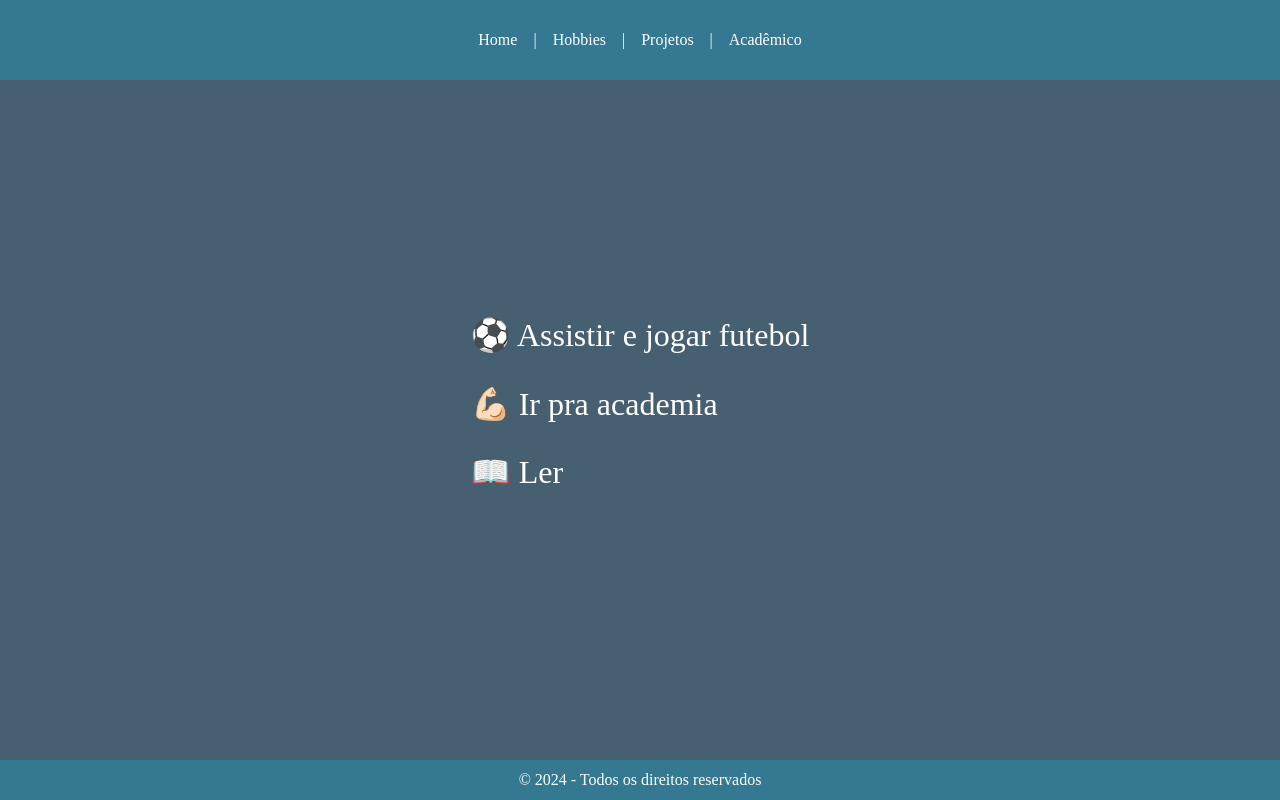
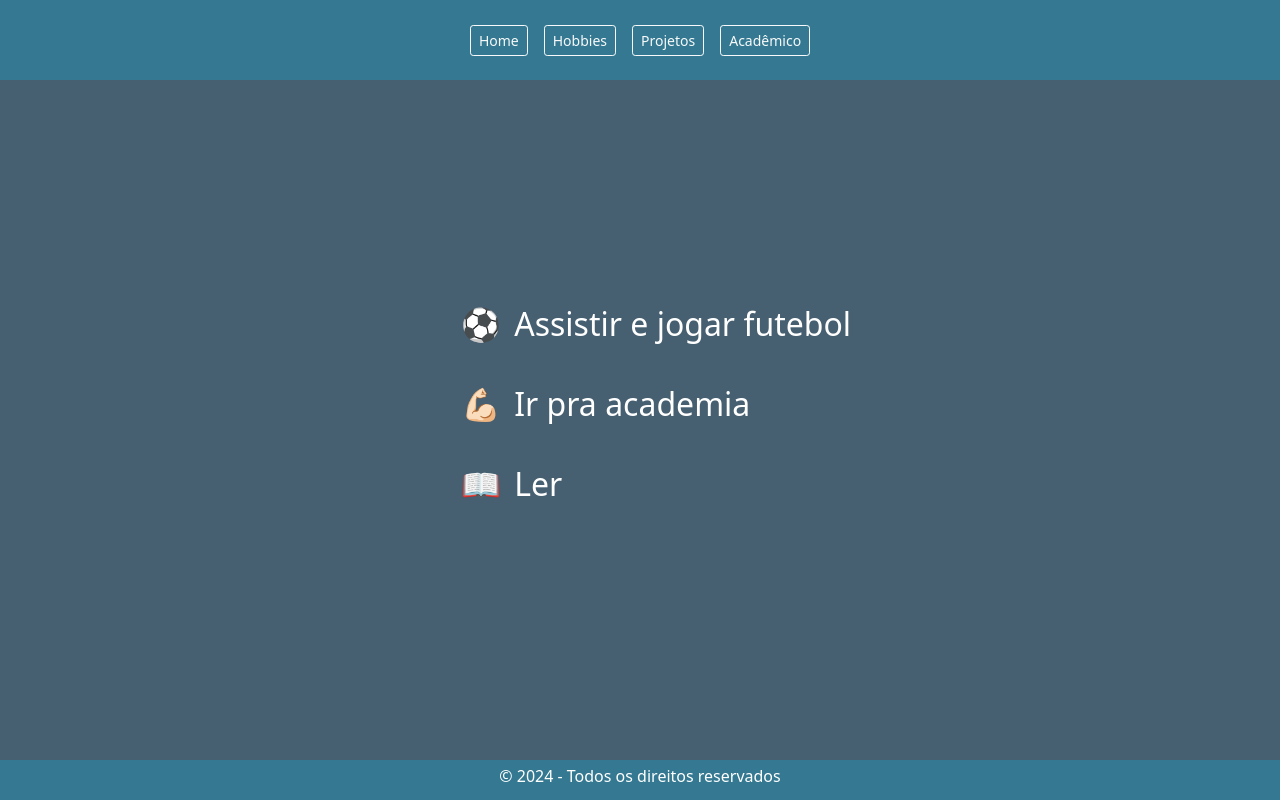
Before and after one commit to gui-benedito/portfolio_digital, a Flask app: page /hobbies in a window 1280 px wide. Run offline with Flask 3, Linux system fonts and the light colour scheme.

Commit message:
Reestruturação dos diretórios criação de arquivo estático com dicionários: projetos, acadêmicos e hobbies crianção de figuras via css templates html renderizando conteúdos também a partir de comandos python

```diff
--- a/api/app.py
+++ b/api/app.py
@@ -1,4 +1,5 @@
 from flask import Flask, render_template
+from  statics import projects, hobbies, academicos
 
 app = Flask(__name__)
 
@@ -8,16 +9,16 @@ def home():
     return render_template ("index.html", title = titulo)
 
 @app.route("/hobbies")
-def hobbies():
+def hobbies_page():
     titulo = "Hobbies"
-    return render_template ("hobbies.html", title = titulo)
+    return render_template ("hobbies.html", title = titulo, hobbies=hobbies)
 
 @app.route("/projetos")
 def projetos():
     titulo = "Projetos"
-    return render_template ("projetos.html", title = titulo)
+    return render_template ("projetos.html", title = titulo, projetos=projects)
 
 @app.route("/academico")
-def academico():
+def academico_page():
     titulo = "Acadêmico"
-    return render_template ("academico.html", title = titulo)
+    return render_template ("academico.html", title = titulo, academicos=academicos)
--- a/api/static/estilo/style.css
+++ b/api/static/estilo/style.css
@@ -49,6 +49,7 @@ nav a {
 #perfil_img {
     width: 303px;
     height: 301px;
+    box-shadow: 0 4px 8px 0 rgba(0, 0, 0, 0.2), 0 6px 20px 0 rgba(0, 0, 0, 0.19);
 }
 
 .main-content {
@@ -74,6 +75,19 @@ ul.academico-list li::before {
     content: '🎓';
 }
 
+.hobbies-list #futebol::before {
+    content: '⚽';
+    margin-right: 5px;
+}
+.hobbies-list #academia::before {
+    content: '💪🏻';
+    margin-right: 5px;
+}
+.hobbies-list #ler::before {
+    content: '📖';
+    margin-right: 5px;
+}
+
 .project_content h2 {
     font-size: 48px;
     margin-bottom: 1.5em;
@@ -91,6 +105,7 @@ footer {
     display: flex;
     justify-content: center;
     align-items: center;
+    padding-top: .5em;
 }
 
 @media (max-width: 768px) {
@@ -116,6 +131,12 @@ footer {
         font-size: 32px;
         margin-bottom: 1em;
     }
+
+    #perfil_img {
+        width: 262px;
+        height: 260px;
+        margin-top: 1em;
+    }
 }
 
 @media (max-width: 374px) {
@@ -133,6 +154,7 @@ footer {
     #perfil_img {
         width: 262px;
         height: 260px;
+        margin-top: 1em;
     }
 
     #hamburger-menu {
@@ -148,5 +170,6 @@ footer {
         justify-content: center;
         align-items: center;
         font-size: 14px;
+        padding-top: .8em;
     }
 }
--- /dev/null
+++ b/api/statics.py
@@ -0,0 +1,30 @@
+projects = [
+    {
+        'title': 'Projeto API 1°DSM - Smart Farm',
+        'link': 'https://github.com/gui-benedito/projeto_api',
+        'img': './static/img/apiI'
+    },
+    {
+        'title': 'Portifólio digital',
+        'link': 'https://github.com/gui-benedito/portfolio_digital',
+        'img': './static/img/portifolio'
+    },
+    {
+        'title': 'Studio de atividades físicas',
+        'link': 'https://github.com/gui-benedito/studio',
+        'img': './static/img/studio'
+    }
+]
+
+hobbies = [
+    {'hobbie': 'Assistir e jogar futebol', 'id': 'futebol'},
+    {'hobbie': 'Ir pra academia', 'id': 'academia'},
+    {'hobbie': 'Ler', 'id': 'ler'}
+]
+
+academicos = [
+    {'title': 'Ensino Médio completo (2011 - 2013)'},
+    {'title': 'Técnico em mecânica - ETEP (2013 - 2014)'},
+    {'title': 'Desenvolvimento de Software Multiplataforma na FATEC (2024 - presente)'}
+
+]
--- a/api/templates/base.html
+++ b/api/templates/base.html
@@ -4,6 +4,7 @@
     <meta charset="UTF-8">
     <meta name="viewport" content="width=device-width, initial-scale=1.0">
     <title>{{ title }}</title>
+    <link rel="stylesheet" href="https://cdn.jsdelivr.net/npm/bootstrap@5.1.3/dist/css/bootstrap.min.css">
     <link rel="stylesheet" href="{{ url_for('static', filename='estilo/normalize.css') }}"/>
     <link rel="stylesheet" href="{{ url_for('static', filename='estilo/style.css') }}"/>
 </head>
@@ -11,10 +12,10 @@
     <header>
         <button id="hamburger-menu">☰</button>
         <nav>
-            <a href="/">Home</a> |
-            <a href="/hobbies">Hobbies</a> |
-            <a href="/projetos">Projetos</a> |
-            <a href="/academico">Acadêmico</a>
+            <a href="/"><button type="button" class="btn btn-outline-light btn-sm">Home</button></a>
+            <a href="/hobbies"><button type="button" class="btn btn-outline-light btn-sm">Hobbies</button></a>
+            <a href="/projetos"><button type="button" class="btn btn-outline-light btn-sm">Projetos</button></a>
+            <a href="/academico"><button type="button" class="btn btn-outline-light btn-sm">Acadêmico</button></a>
         </nav>
     </header>
     <section class="main-content">
--- a/api/templates/hobbies.html
+++ b/api/templates/hobbies.html
@@ -3,9 +3,11 @@
 {% block conteudo %}
 <section class="hobbies_content">
     <ul class="hobbies-list">
-        <li>⚽ Assistir e jogar futebol</li>
-        <li>💪🏻 Ir pra academia</li>
-        <li>📖 Ler</li>
+        {% for hobbie in hobbies %}
+            <li id="{{ hobbie.id }}">
+                {{ hobbie.hobbie }}
+            </li>
+        {% endfor %}
     </ul>
 </section>
 {% endblock %}
--- a/api/templates/index.html
+++ b/api/templates/index.html
@@ -1,7 +1,7 @@
 {% extends 'base.html' %}
 
 {% block conteudo %}
-    <img src="../static/img/foto_guilherme.jpg" alt="foto perfil" id="perfil_img">
+    <img src="../static/img/foto_guilherme.jpg" alt="foto perfil" id="perfil_img" class="rounded">
     <div id="intro">
         <h3>Olá, seja bem vindo ao meu portfólio!</h3>
         <h4>Meu nome é Guilherme, nascido no ano de 1996 em São José dos Campos - SP. Nesse portfólio você encontrará minha trilha como desenvolvedor, meus hobbies, minha vida acadêmica, projetos pessoais e profissionais.</h4>
```
Also changed, not shown: api/templates/academico.html (+5 -3 lines), api/templates/projetos.html (+5 -3 lines), requirements.txt (renamed from api/requirements.txt), 2 other files.
